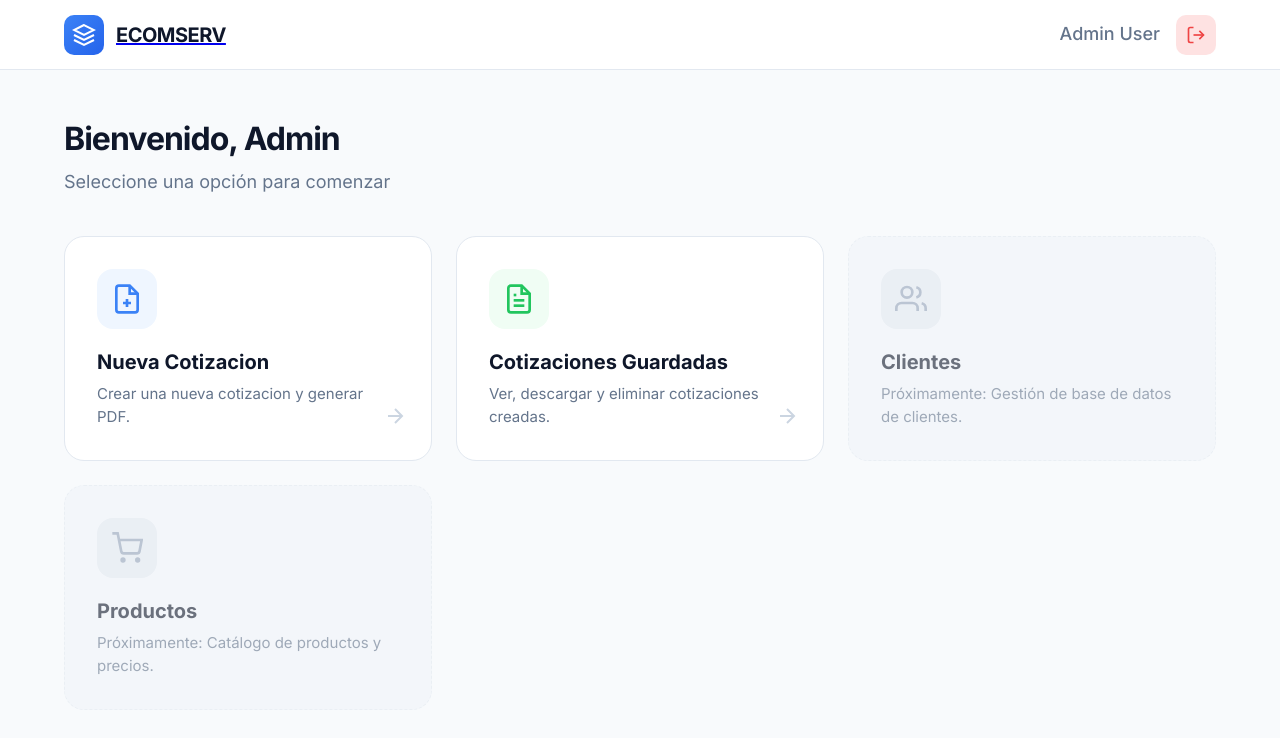
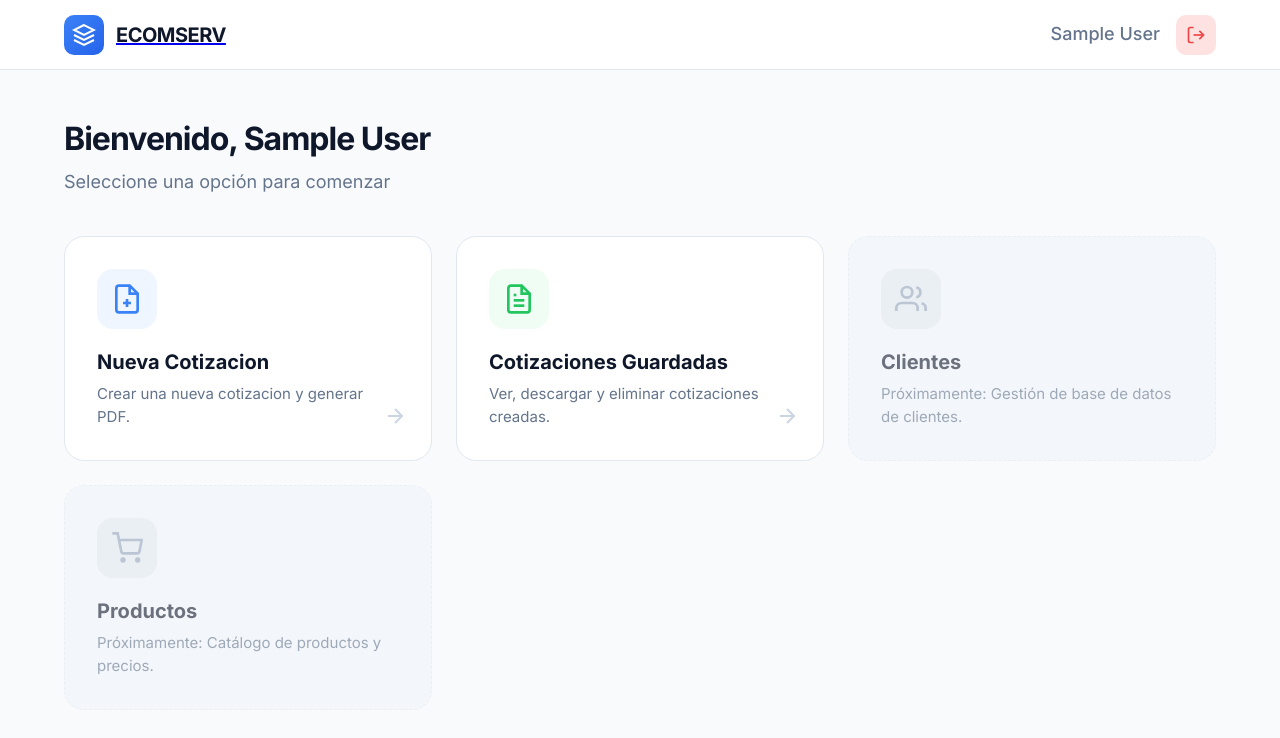
Before and after one commit to ecomserv/Fronted-Digital, an Angular app: page /dashboard in a window 1280 px wide. Shown: the top 738 px of the page. Built offline with nearby package versions, Linux system fonts and the light colour scheme; sample sign-in values are in the browser's storage.

Commit message:
Fix: Display actual user name instead of hardcoded Admin

```diff
--- a/src/app/features/dashboard/dashboard.component.ts
+++ b/src/app/features/dashboard/dashboard.component.ts
@@ -22,7 +22,7 @@ import { AuthService } from '../../core/services/auth.service';
           </a>
 
           <div class="user-menu">
-            <span class="user-name">Admin User</span>
+            <span class="user-name">{{ authService.currentUser()?.name || 'Usuario' }}</span>
             <button class="logout-btn" (click)="logout()" title="Cerrar Sesión">
                <svg width="20" height="20" viewBox="0 0 24 24" fill="none" stroke="currentColor" stroke-width="2">
                   <path d="M9 21H5a2 2 0 0 1-2-2V5a2 2 0 0 1 2-2h4"/>
@@ -37,7 +37,7 @@ import { AuthService } from '../../core/services/auth.service';
       <!-- Main Content -->
       <main class="container main-content">
         <div class="welcome-section">
-          <h1>Bienvenido, Admin</h1>
+          <h1>Bienvenido, {{ authService.currentUser()?.name || 'Usuario' }}</h1>
           <p>Seleccione una opción para comenzar</p>
         </div>
 
@@ -338,7 +338,7 @@ import { AuthService } from '../../core/services/auth.service';
 })
 export class DashboardComponent {
 
-    constructor(private authService: AuthService) { }
+   constructor(public authService: AuthService) { }
 
    logout() {
       this.authService.logout();
```
Lines whose indentation alone changed are shown as unchanged.
